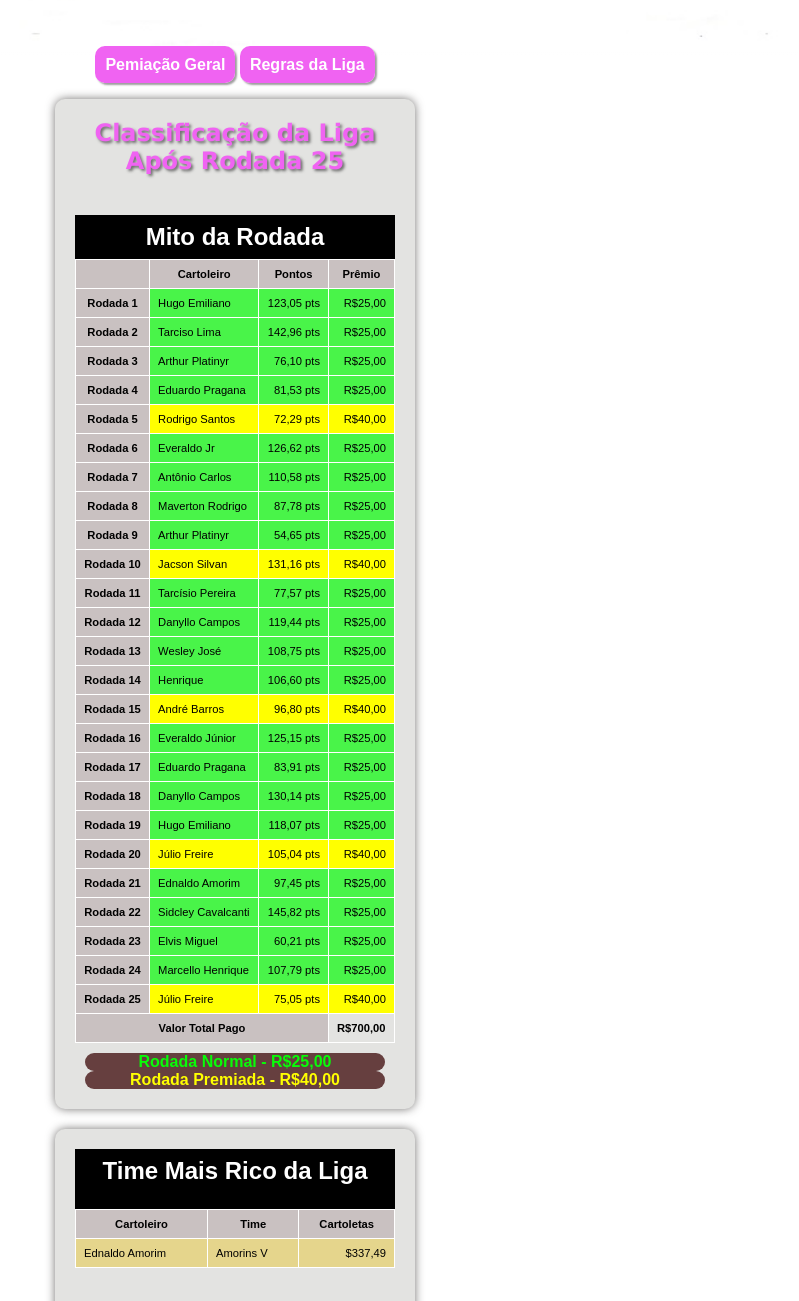
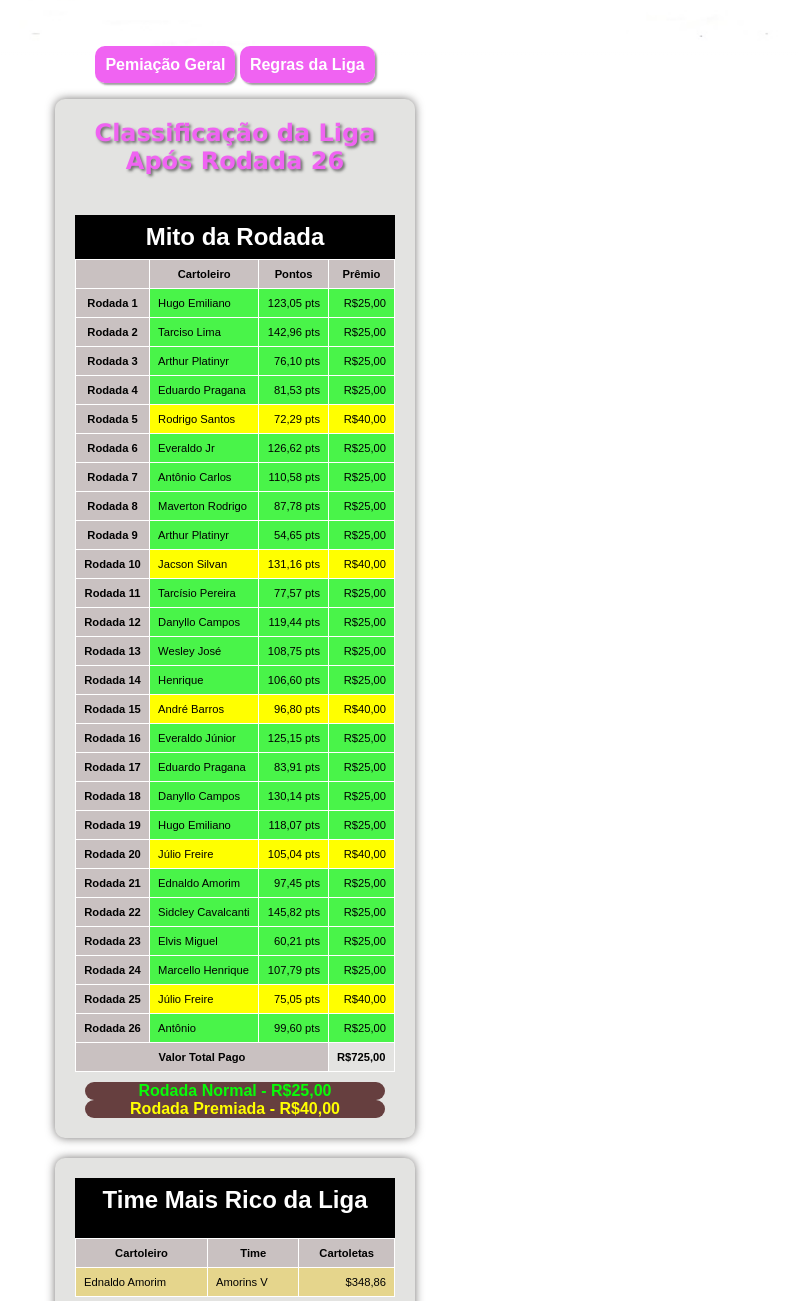
Before and after one commit to edycarlos86/site-cartola, a plain HTML site: page index.html in a window 1280 px wide. Shown: the part 404-1705 px from the top of the page, without its empty margins (405-1204 px from the left). Drawn offline with Linux system fonts and the light colour scheme.

Commit message:
rodada 26

```diff
--- a/index.html
+++ b/index.html
@@ -19,7 +19,7 @@
     </nav>
     <main>
         <h1>
-            Classificação da Liga Após Rodada 25
+            Classificação da Liga Após Rodada 26
         </h1>
         <section>
             <table id="one">
@@ -183,11 +183,17 @@
                         <td class="amarelo num">75,05 pts</td>
                         <td class="amarelo num">R$40,00</td>
                     </tr>
+                    <tr>
+                        <th scope="row">Rodada 26</th>
+                        <td class="verde">Antônio</td>
+                        <td class="verde num">99,60 pts</td>
+                        <td class="verde num">R$25,00</td>
+                    </tr>
                 </tbody>
                 <tfoot>
                     <tr>
                         <th scope="row" colspan="3">Valor Total Pago</th>
-                        <td><strong>R$700,00</strong></td>
+                        <td><strong>R$725,00</strong></td>
                     </tr>
                 </tfoot>
             </table>
@@ -210,7 +216,7 @@
                         <tr class="orange">
                             <td>Ednaldo Amorim</td>
                             <td>Amorins V</td>
-                            <td class="num">$337,49</td>
+                            <td class="num">$348,86</td>
                         </tr>
                     </tbody>
                 </table>
@@ -363,6 +369,10 @@
                             <td><a href="pdf/Rodada 25 - Rodada.pdf" target="_blank">Parciais_Rodada-25</a></td>
                             <td><a href="pdf/Rodada 25 - Geral.pdf" target="_blank">Geral_Rodada-25</a></td>
                         </tr>
+                        <tr>
+                            <td class="orange"><a href="pdf/Rodada 26 - Rodada.pdf" target="_blank">Parciais_Rodada-26</a></td>
+                            <td class="orange"><a href="pdf/Rodada 26 - Geral.pdf" target="_blank">Geral_Rodada-26</a></td>
+                        </tr>
                     </tbody>
             </table>
         </main>
```
Also changed, not shown: 2 other files.
